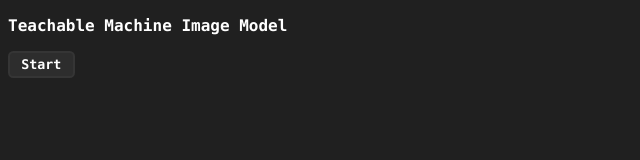
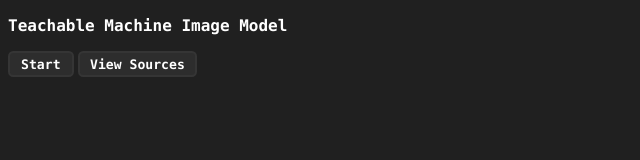
Before and after one commit to KHOPAN/mask, a plain HTML site: page index.html in a window 1280 px wide. Shown: the whole page, without its empty margins (0-640 px from the left). Drawn offline with Linux system fonts and the light colour scheme.

Commit message:
Add view sources button

```diff
--- a/colors.css
+++ b/colors.css
@@ -7,10 +7,15 @@ button {
 	color: #FFFFFF;
 	font-family: "Consolas";
 	font-weight: bold;
+	font-size: 1em;
 }
 
 button {
-	width: 5em;
+	min-width: 5em;
+	width: fit-content;
+	padding-left: 0.8em;
+	padding-right: 0.8em;
+	font-size: 0.82em;
 	height: 2em;
 	border-style: solid;
 	border-radius: 0.4em;
--- a/index.html
+++ b/index.html
@@ -8,6 +8,7 @@
 	<body>
 		<p>Teachable Machine Image Model</p>
 		<button type="button" onclick="startModel()">Start</button>
+		<a href="https://www.github.com/KHOPAN/mask" target="_blank"><button type="button">View Sources</button></a>
 		<div>
 			<div id="webcam"></div>
 			<div id="label"></div>
```
